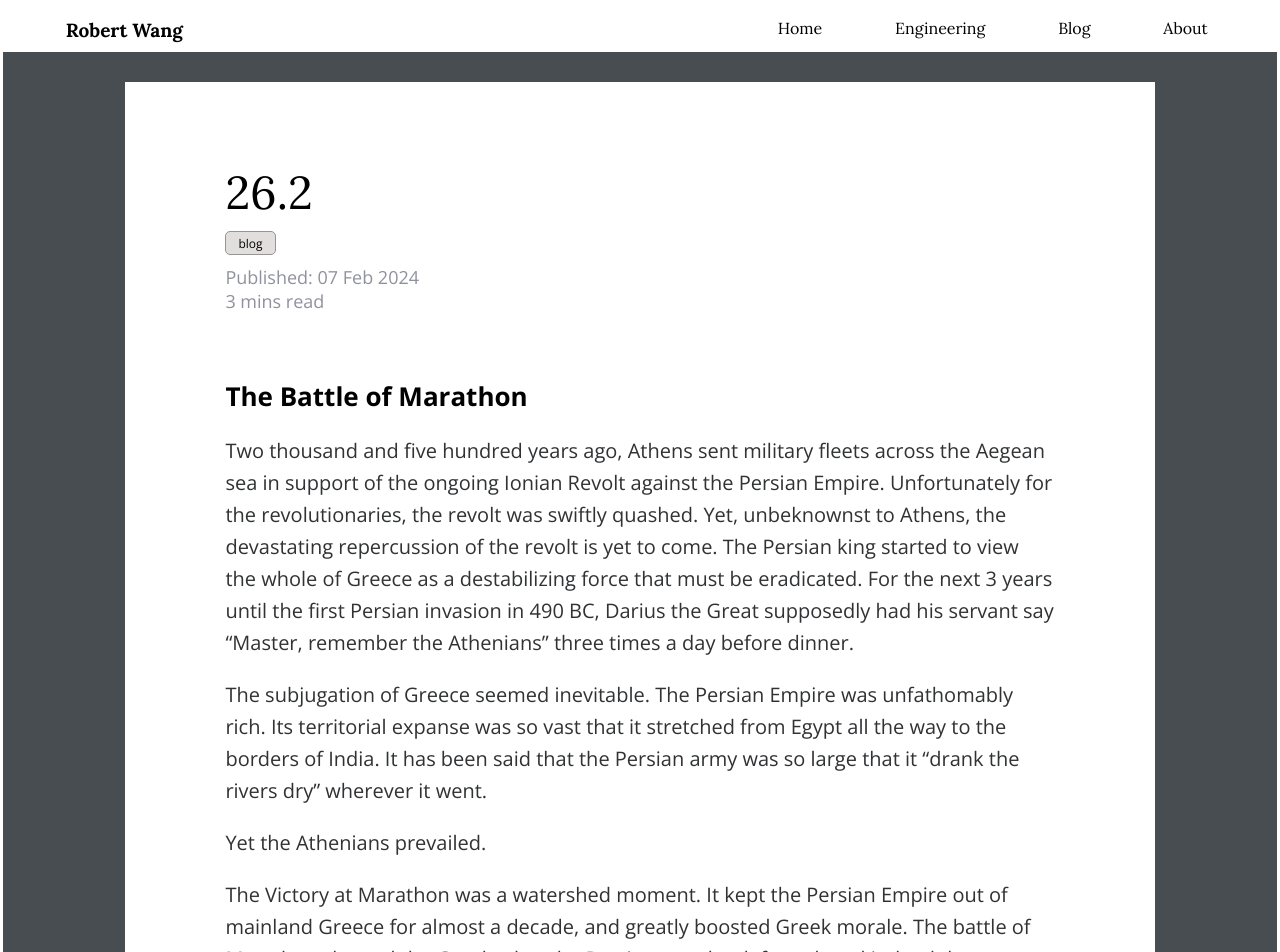
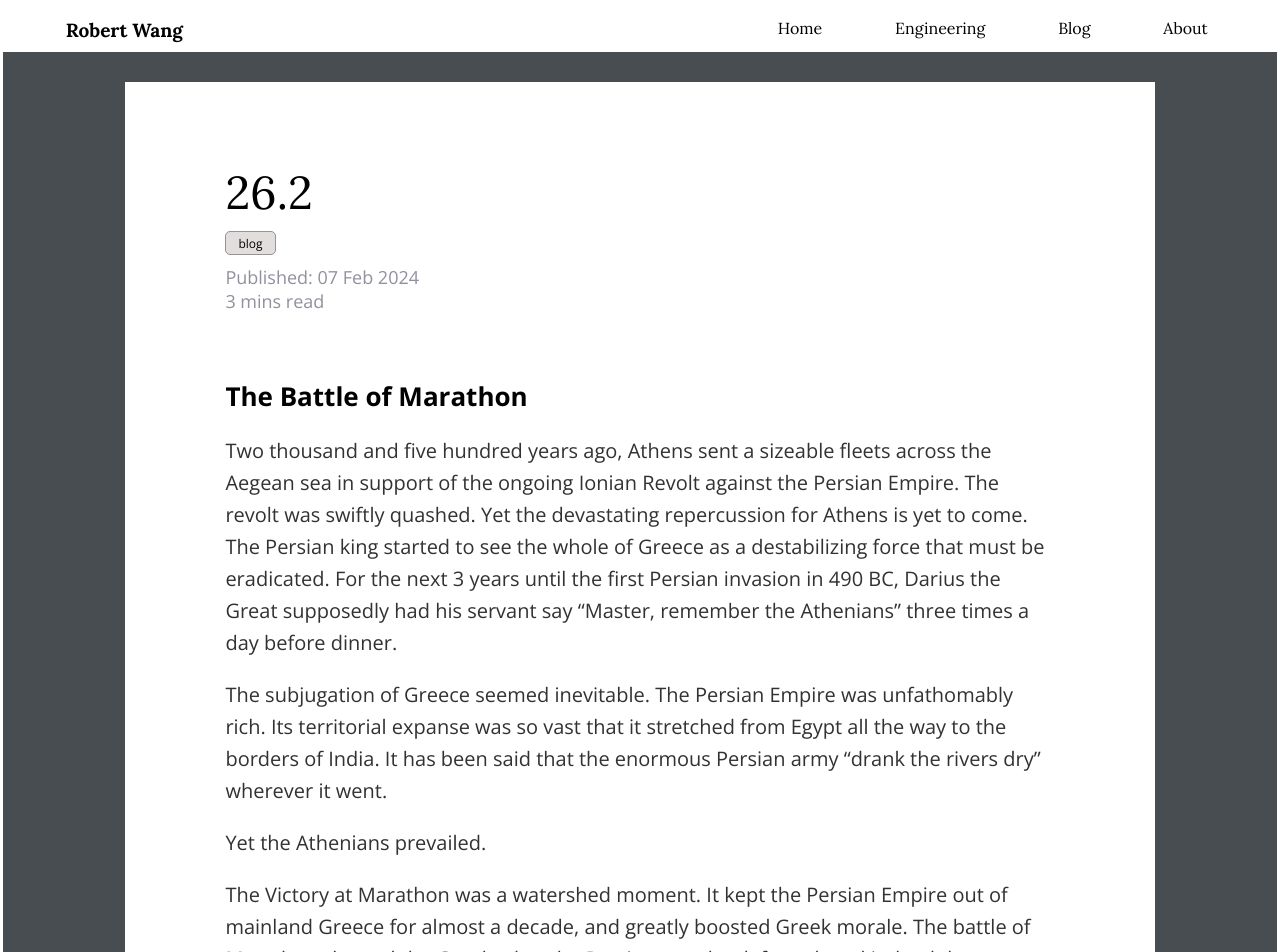
Before and after one commit to wcfrobert/wcfrobert.github.io, a Jekyll site: the page built from _posts/2024-02-07-26miles.md, in a window 1280 px wide. Shown: the top 952 px of the page. Built offline with Jekyll 4.4.1, drawn with Linux system fonts in a browser that asks for light colours; comment, search, counter and statistics services are not loaded; some of the changed text lies outside the part shown.

Commit message:
More website updates
- reversed flexbox direction. The original looks better
- revised readme and blog quotes

```diff
--- a/_posts/2024-02-07-26miles.md
+++ b/_posts/2024-02-07-26miles.md
@@ -10,13 +10,13 @@
 
 ## The Battle of Marathon
 
-Two thousand and five hundred years ago, Athens sent military fleets across the Aegean sea in support of the ongoing Ionian Revolt against the Persian Empire. Unfortunately for the revolutionaries, the revolt was swiftly quashed. Yet, unbeknownst to Athens, the devastating repercussion of the revolt is yet to come. The Persian king started to view the whole of Greece as a destabilizing force that must be eradicated. For the next 3 years until the first Persian invasion in 490 BC, Darius the Great supposedly had his servant say "Master, remember the Athenians" three times a day before dinner.
+Two thousand and five hundred years ago, Athens sent a sizeable fleets across the Aegean sea in support of the ongoing Ionian Revolt against the Persian Empire. The revolt was swiftly quashed. Yet the devastating repercussion for Athens is yet to come. The Persian king started to see the whole of Greece as a destabilizing force that must be eradicated. For the next 3 years until the first Persian invasion in 490 BC, Darius the Great supposedly had his servant say "Master, remember the Athenians" three times a day before dinner.
 
-The subjugation of Greece seemed inevitable. The Persian Empire was unfathomably rich. Its territorial expanse was so vast that it stretched from Egypt all the way to the borders of India. It has been said that the Persian army was so large that it "drank the rivers dry" wherever it went.
+The subjugation of Greece seemed inevitable. The Persian Empire was unfathomably rich. Its territorial expanse was so vast that it stretched from Egypt all the way to the borders of India. It has been said that the enormous Persian army "drank the rivers dry" wherever it went.
 
 Yet the Athenians prevailed.
 
-The Victory at Marathon was a watershed moment. It kept the Persian Empire out of mainland Greece for almost a decade, and greatly boosted Greek morale. The battle of Marathon showed the Greeks that the Persians can be defeated, and indeed they were 10 years later at the Battle of Plataea. Legend has it that after the battle, an Athenian runner named Pheidippides ran 26 miles to Athens, where he announced to the people: "We've won!" then promptly collapsed and died of exhaustion*.
+The Victory at Marathon was a watershed moment. It kept the Persian Empire out of mainland Greece for almost a decade, and greatly boosted Greek morale. The battle of Marathon showed the Greeks that the Persians can be defeated, and indeed they were 10 years later at the Battle of Plataea. Legend has it that after the battle, an Athenian runner named Pheidippides ran 26 miles to Athens, where he announced to the people: "We've won!" then promptly collapsed and died of exhaustion [^1].
 
 <img src="/assets/img/blog/marathonpic2.png" style="width:70%;"/>
 *Figure: Runner Announcing Victory to People of Athens by Luc-Olivier Merson*
@@ -25,23 +25,19 @@
 
 ## My Battle With The Marathon
 
-This past Sunday, I participated in the 2024 Surf City Marathon at Huntington Beach. The race started off great. The ocean view was terrific; the weather was perfect; the run felt effortless; at least for the first 16 miles.
+This past Sunday, I participated in the 2024 Surf City Marathon at Huntington Beach. The race started off great. The ocean view was terrific; the weather was perfect; the run felt effortless - at least for the first 16 miles.
 
-Everything went downhill at 21 miles. When I eventually dragged myself across the finish line, most of the crowds have left. The tumbleweeds drifted across the pavement at twice my speed. I closed my eyes to take in the moment despite the intense pain in my legs. A song by Pitbull was blaring on the speaker which only made the pain worse. After I've stabilized myself physically and emotionally, I noticed that the cameraman was getting ready to pack up. No! What was the point in all this suffering if I don't get my photo! With incredible dexterity and my fastest pace in the last six hours, I leaped towards the photographer. Anyways, long story short, here's a photo of me at the finish line. Compared to the painting above, you'll notice more clothes, less crowd, and equal amount of pain.
+Everything went downhill at 16 miles. When I eventually dragged myself across the finish line, most of the crowds have left. The tumbleweeds drifted across the pavement at twice my pace. I closed my eyes to take in the moment despite the intense pain. A song by Pitbull was blaring on the speaker which only made the pain worse. After I've stabilized myself physically and emotionally, I noticed that the cameraman was getting ready to pack up. No! What was the point in all this suffering if I don't get my photo! With incredible dexterity and my fastest pace in the last six hours, I leaped towards the photographer. The photo below is me at the finish line. Compared to the painting above, you'll notice more clothes, less crowd, and equal amount of pain.
 
 <img src="/assets/img/blog/marathonpic1.JPG" style="width:60%;"/>
 *Figure: Runner Experiencing Excruciating Pain After Marathon*
 
-When I finished my first half-marathon last year, I felt great exhilaration and an overwhelming sense of accomplishment. When I finished my first marathon this past Sunday, all I felt was pain and maybe a sense of relief. It's been 3 days and I am still so sore. Follow your dreams! Even if they happen to be nightmares.
+When I finished my first half-marathon last year, I felt great exhilaration and an overwhelming sense of accomplishment. This past Sunday, all I felt was pain and maybe a sense of relief. It's been 3 days and I am still sore. Follow your dreams! Even if they happen to be nightmares.
 
 
 
+<hr>
 
+#### Footnotes:
 
-
-
----
-
-*Footnote:*
-
-**The Marathon origin story above is actually not accurate. Pheidippides ran a lot more than a marathon, he was sent from Athens to Sparta to ask for assistance before the battle started. In total, he covered a distance of 140 miles in two days. Pheidippides' travel to Sparta is conflated with how the Athenian army marched ~25 miles back to Athens at a very high pace immediately after the battle.*
+[^1]: The Marathon origin story above is actually not accurate. Pheidippides ran a lot more than a marathon, he was sent from Athens to Sparta to ask for assistance before the battle started. In total, he covered a distance of 140 miles in two days. Pheidippides' travel to Sparta is conflated with how the Athenian army marched ~25 miles back to Athens at a very high pace immediately after the battle
--- a/about.html
+++ b/about.html
@@ -18,10 +18,10 @@
   <section class='aboutpage'>
     <h1>About Me</h1>
     <p>
-      Hi, my name is Robert. Most people call me Rob or Bob. I am a licensed Professional Engineer (PE) in the state of California. My interests include structural analysis, earthquake engineering, and design (making things pretty). This website is the byproduct of my love for tinkering with stuff and my uncontrollable urge to muse about nonsense.
+      My name is Robert. Most people call me Rob or Bob. I am a licensed Professional Engineer (PE) in the state of California. My interests include structural analysis, programming, and design/typography. In other words, I like buildings, software, and making things look good. This website was created to quell my urge to tinker and muse about nonsense.
       <br>
       <br>
-      Aside from the perfect weather of Northern California, I am so incredibly grateful to be working alongside some of the best engineers, professors, and researchers in the world. In my spare time, I like to play tennis, rock-climb, run, hike, write prose and write code. Welcome to my little corner of the internet. Pleased to meet you!
+      Aside from the perfect weather in California, I am so incredibly grateful to be working alongside some of the best engineers, professors, and researchers in the world. In my spare time, I like to play tennis, rock-climb, run, hike, write prose and write code. Welcome to my little corner of the internet.
     </p>
 
     <h1>Favorite Books</h1>
--- a/assets/css/style.css
+++ b/assets/css/style.css
@@ -653,8 +653,8 @@
 	display: flex;
 	gap: 36px;
 	justify-content: flex-start;
-	flex-direction: row-reverse;
-	flex-wrap: wrap-reverse;
+	flex-direction: row;
+	flex-wrap: wrap;
 }
 .blog-post-box {
 	border: 1px solid #8a8a8a;
--- a/engineering.html
+++ b/engineering.html
@@ -6,7 +6,7 @@
 
     <div class="blog-jumbotron">
       <h1 class="blog-h1">Engineering</h1>
-      <p class="blog-p">"Everything should be made as simple as possible, but not simpler."</p>
+      <p class="blog-p">"All models are wrong, but some are useful." - George Box</p>
       <div class="author-more">
         <a href="tags.html" class="button">Browse by Tag</a>
         <a href="years.html" class="button">Browse by Year</a>
@@ -16,7 +16,7 @@
 
   <div class="blog-index-page">
 
-    {% for post in site.categories["engineering"] reversed %}
+    {% for post in site.categories["engineering"] %}
       <a class="blog-post-box" href="{{ post.url }}">
 
         {% if post.image %}
--- a/musing.html
+++ b/musing.html
@@ -5,7 +5,7 @@
 
     <div class="blog-jumbotron">
       <h1 class="blog-h1">Writing</h1>
-      <p class="blog-p">"One day I will find the right words, and they will be simple."</p>
+      <p class="blog-p">"One day I will find the right words, and they will be simple." - Jack Kerouac</p>
       <div class="author-more">
         <a href="tags.html" class="button">Browse by Tag</a>
         <a href="years.html" class="button">Browse by Year</a>
@@ -15,7 +15,7 @@
 
   <div class="blog-index-page">
 
-    {% for post in site.categories["blog"] reversed %}
+    {% for post in site.categories["blog"] %}
       <a class="blog-post-box" href="{{ post.url }}">
 
         {% if post.image %}
```
Also changed, not shown: _posts/2023-04-04-13miles.md (+1 -1 lines).
